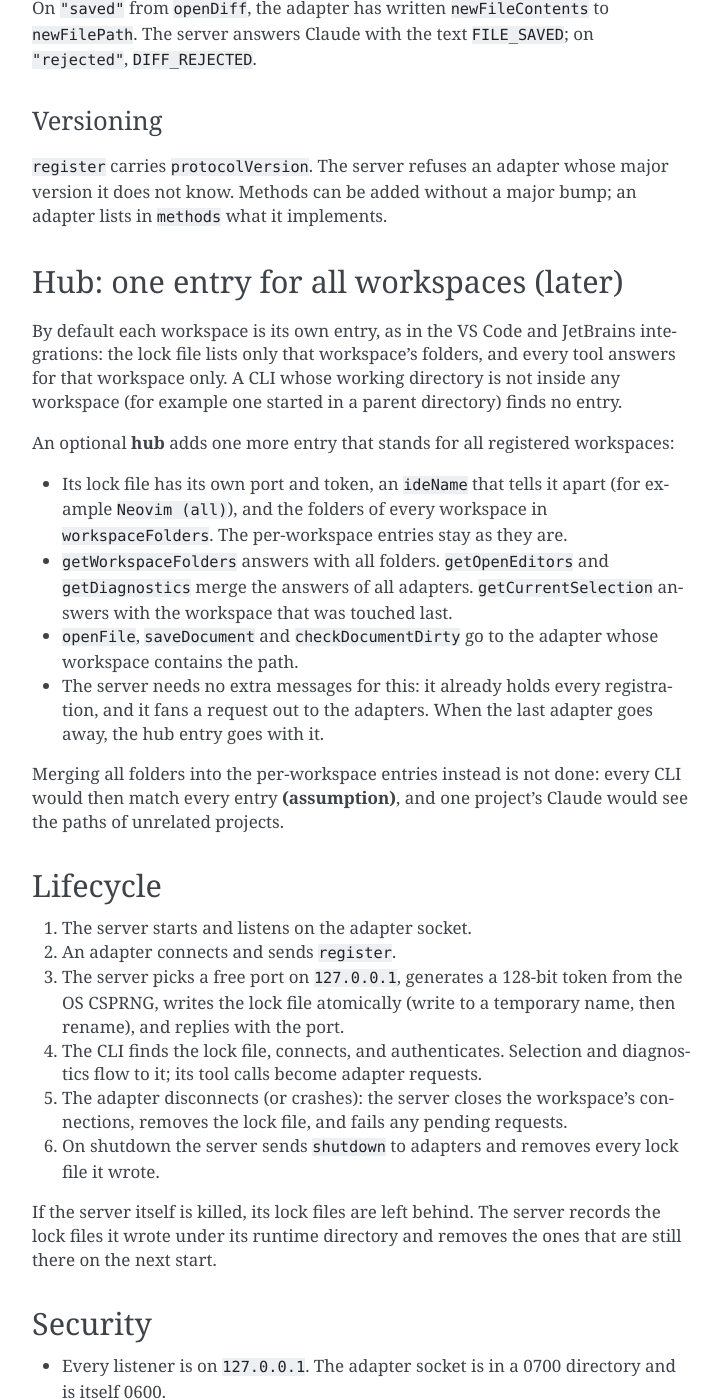
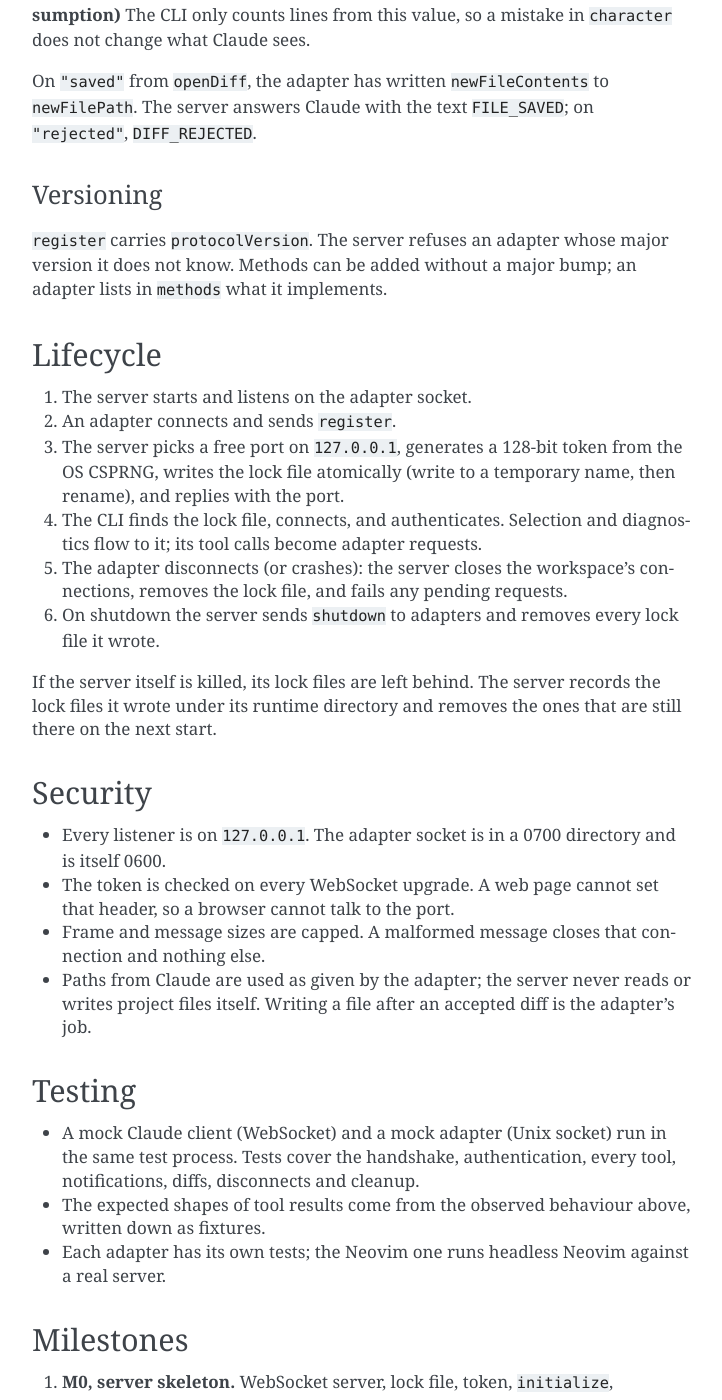
Before and after one commit to small-gear-lab/claude-ide-server, a Sphinx documentation site: the page built from docs/DESIGN.md, in a window 1280 px wide and 1400 px high, scrolled down 4641 px. Shown: the whole window, without its empty margins (388-1110 px from the left). Built offline with Sphinx 7.4.7, drawn with Linux system fonts in a browser that asks for light colours; some of the changed text lies outside the part shown.

Commit message:
Drop the hub idea from the design notes and keep one line on why it was left out

```diff
--- a/docs/DESIGN.md
+++ b/docs/DESIGN.md
@@ -144,25 +145,6 @@ Claude with the text `FILE_SAVED`; on `"rejected"`, `DIFF_REJECTED`.
 `register` carries `protocolVersion`. The server refuses an adapter whose major version it does not know.
 Methods can be added without a major bump; an adapter lists in `methods` what it implements.
 
-## Hub: one entry for all workspaces (later)
-
-By default each workspace is its own entry, as in the VS Code and JetBrains integrations: the lock file lists
-only that workspace's folders, and every tool answers for that workspace only. A CLI whose working directory is
-not inside any workspace (for example one started in a parent directory) finds no entry.
-
-An optional **hub** adds one more entry that stands for all registered workspaces:
-
-- Its lock file has its own port and token, an `ideName` that tells it apart (for example `Neovim (all)`), and
-  the folders of every workspace in `workspaceFolders`. The per-workspace entries stay as they are.
-- `getWorkspaceFolders` answers with all folders. `getOpenEditors` and `getDiagnostics` merge the answers of all
-  adapters. `getCurrentSelection` answers with the workspace that was touched last.
-- `openFile`, `saveDocument` and `checkDocumentDirty` go to the adapter whose workspace contains the path.
-- The server needs no extra messages for this: it already holds every registration, and it fans a request out
-  to the adapters. When the last adapter goes away, the hub entry goes with it.
-
-Merging all folders into the per-workspace entries instead is not done: every CLI would then match every entry
-**(assumption)**, and one project's Claude would see the paths of unrelated projects.
-
 ## Lifecycle
 
 1. The server starts and listens on the adapter socket.
@@ -202,7 +184,6 @@ under its runtime directory and removes the ones that are still there on the nex
 3. **M2, Neovim adapter.** Lua, over `vim.lsp.rpc`. Registers the main windows only.
 4. **M3, actions.** `openFile`, `checkDocumentDirty`, `saveDocument`, `diagnostics_changed`.
 5. **M4, diffs.** `openDiff`, `close_tab`, `closeAllDiffTabs`, and an accept/reject flow in the Neovim adapter.
-6. **M5, the hub** (optional). One extra entry for all workspaces; see above.
 
 ## Open questions
 
@@ -210,5 +191,4 @@ under its runtime directory and removes the ones that are still there on the nex
 - Whether to start the server on demand (systemd socket activation) or keep it running.
 - What an adapter should do when the server is not there: retry, and for how long.
 - Whether to accept lock files for workspaces in a path that is a symlink, and how to compare paths.
-- Whether a hub entry confuses `/ide` when it and a per-workspace entry match the same directory.
 - A named-pipe transport for Windows.
```
Also changed, not shown: other parts of docs/DESIGN.md (+1 -0 lines), docs/ja/DESIGN.md (+1 -15 lines), 1 other file.
